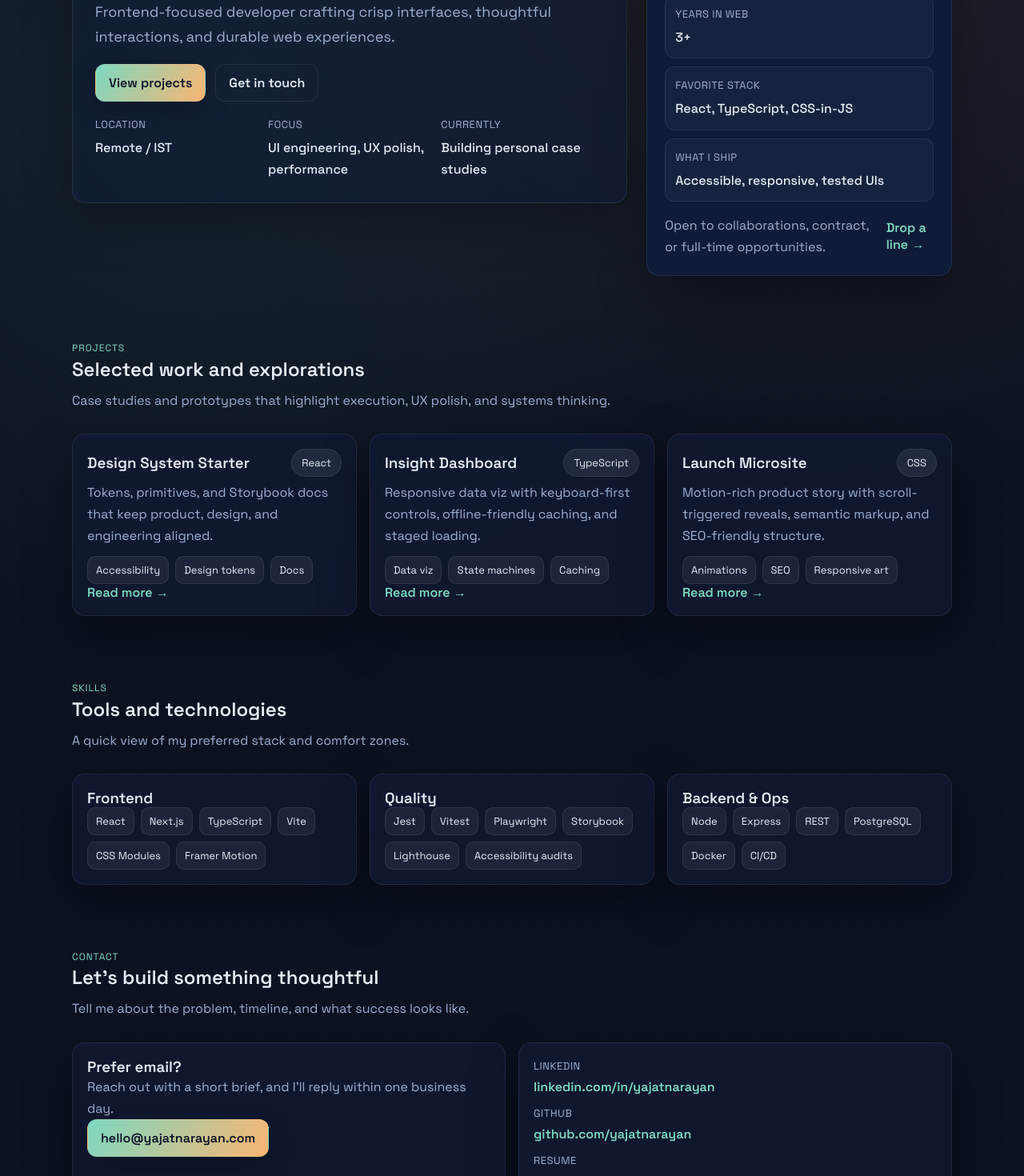
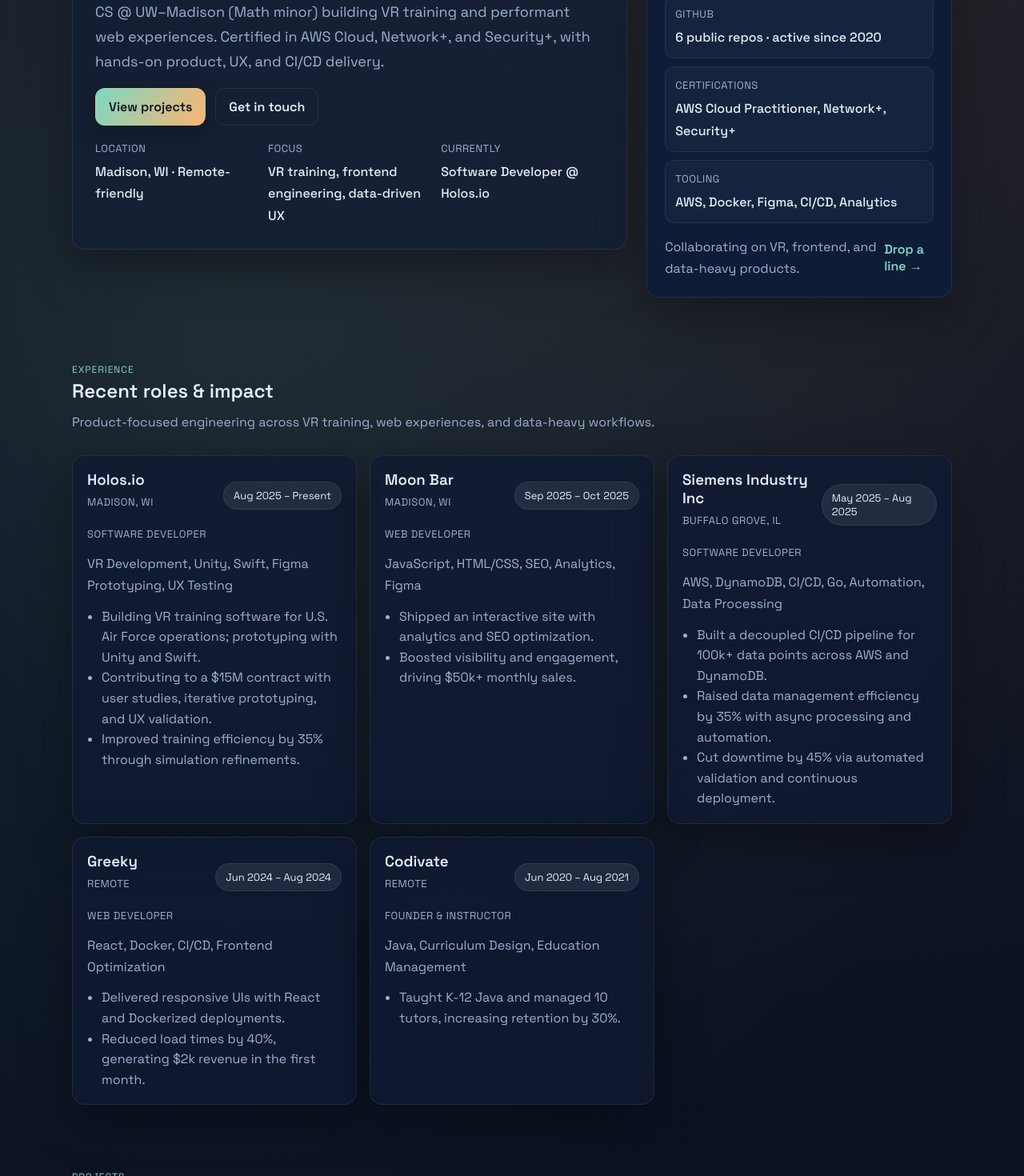
Before and after one commit to yajatnarayan/yajatnarayan.github.io, a React (Vite) app: page / in a window 1280 px wide. Shown: the part 320-1790 px from the top of the page at 80% size. Built offline with nearby package versions, Linux system fonts and the light colour scheme.

Commit message:
content: personalize portfolio with resume data

```diff
--- a/src/App.css
+++ b/src/App.css
@@ -286,6 +286,13 @@
   border: 1px solid var(--border);
 }
 
+.list {
+  margin: 10px 0 0;
+  padding-left: 18px;
+  color: var(--muted);
+  line-height: 1.6;
+}
+
 .link {
   display: inline-flex;
   align-items: center;
--- a/src/App.jsx
+++ b/src/App.jsx
@@ -3,49 +3,125 @@ import './App.css'
 
 const navItems = [
   { id: 'about', label: 'About' },
+  { id: 'experience', label: 'Experience' },
   { id: 'projects', label: 'Projects' },
   { id: 'skills', label: 'Skills' },
+  { id: 'education', label: 'Education' },
   { id: 'contact', label: 'Contact' },
 ]
 
 const projects = [
   {
-    title: 'Design System Starter',
-    tag: 'React',
+    title: 'Holos VR Training Platform',
+    tag: 'VR',
     description:
-      'Tokens, primitives, and Storybook docs that keep product, design, and engineering aligned.',
-    pills: ['Accessibility', 'Design tokens', 'Docs'],
+      'Building VR training software with Unity and Swift to streamline U.S. Air Force equipment training and reduce risk.',
+    pills: ['Unity', 'Swift', 'UX testing', 'Figma'],
+    link: 'https://www.linkedin.com/in/yajat-narayan-905926245/',
   },
   {
-    title: 'Insight Dashboard',
-    tag: 'TypeScript',
+    title: 'Moon Bar Digital Experience',
+    tag: 'Web',
     description:
-      'Responsive data viz with keyboard-first controls, offline-friendly caching, and staged loading.',
-    pills: ['Data viz', 'State machines', 'Caching'],
+      'Interactive marketing site with analytics and SEO tuning that drives >$50k monthly sales for a hospitality partner.',
+    pills: ['JavaScript', 'SEO', 'Analytics', 'Figma'],
+    link: 'https://github.com/yajatnarayan',
   },
   {
-    title: 'Launch Microsite',
-    tag: 'CSS',
+    title: 'Deep Learning Scene Recognition',
+    tag: 'AI',
     description:
-      'Motion-rich product story with scroll-triggered reveals, semantic markup, and SEO-friendly structure.',
-    pills: ['Animations', 'SEO', 'Responsive art'],
+      'LeNet-5 CNN in PyTorch for MiniPlaces; achieved 25%+ validation improvement with tuning and augmentation.',
+    pills: ['Python', 'PyTorch', 'CNN', 'Data pipelines'],
+    link: 'https://github.com/yajatnarayan/NeuralNetwork',
+  },
+  {
+    title: 'Password Security Analysis',
+    tag: 'Security',
+    description:
+      'Password hardening with Argon1, breach detection APIs, and simulated cracking to reduce vulnerability by 80%.',
+    pills: ['Python', 'Encryption', 'Security'],
+    link: 'https://github.com/yajatnarayan',
+  },
+]
+
+const experiences = [
+  {
+    company: 'Holos.io',
+    location: 'Madison, WI',
+    timeframe: 'Aug 2025 – Present',
+    role: 'Software Developer',
+    focus: 'VR Development, Unity, Swift, Figma Prototyping, UX Testing',
+    bullets: [
+      'Building VR training software for U.S. Air Force operations; prototyping with Unity and Swift.',
+      'Contributing to a $15M contract with user studies, iterative prototyping, and UX validation.',
+      'Improved training efficiency by 35% through simulation refinements.',
+    ],
+  },
+  {
+    company: 'Moon Bar',
+    location: 'Madison, WI',
+    timeframe: 'Sep 2025 – Oct 2025',
+    role: 'Web Developer',
+    focus: 'JavaScript, HTML/CSS, SEO, Analytics, Figma',
+    bullets: [
+      'Shipped an interactive site with analytics and SEO optimization.',
+      'Boosted visibility and engagement, driving $50k+ monthly sales.',
+    ],
+  },
+  {
+    company: 'Siemens Industry Inc',
+    location: 'Buffalo Grove, IL',
+    timeframe: 'May 2025 – Aug 2025',
+    role: 'Software Developer',
+    focus: 'AWS, DynamoDB, CI/CD, Go, Automation, Data Processing',
+    bullets: [
+      'Built a decoupled CI/CD pipeline for 100k+ data points across AWS and DynamoDB.',
+      'Raised data management efficiency by 35% with async processing and automation.',
+      'Cut downtime by 45% via automated validation and continuous deployment.',
+    ],
+  },
+  {
+    company: 'Greeky',
+    location: 'Remote',
+    timeframe: 'Jun 2024 – Aug 2024',
+    role: 'Web Developer',
+    focus: 'React, Docker, CI/CD, Frontend Optimization',
+    bullets: [
+      'Delivered responsive UIs with React and Dockerized deployments.',
+      'Reduced load times by 40%, generating $2k revenue in the first month.',
+    ],
+  },
+  {
+    company: 'Codivate',
+    location: 'Remote',
+    timeframe: 'Jun 2020 – Aug 2021',
+    role: 'Founder & Instructor',
+    focus: 'Java, Curriculum Design, Education Management',
+    bullets: ['Taught K-12 Java and managed 10 tutors, increasing retention by 30%.'],
   },
 ]
 
 const skills = [
   {
-    title: 'Frontend',
-    items: ['React', 'Next.js', 'TypeScript', 'Vite', 'CSS Modules', 'Framer Motion'],
+    title: 'Programming',
+    items: ['Python', 'Java', 'Go', 'Swift', 'C', 'JavaScript/React', 'SQL/MySQL', 'Julia'],
   },
   {
-    title: 'Quality',
-    items: ['Jest', 'Vitest', 'Playwright', 'Storybook', 'Lighthouse', 'Accessibility audits'],
+    title: 'Cloud & Ops',
+    items: ['AWS', 'Docker', 'CI/CD', 'DynamoDB', 'Git', 'Automation pipelines'],
   },
   {
-    title: 'Backend & Ops',
-    items: ['Node', 'Express', 'REST', 'PostgreSQL', 'Docker', 'CI/CD'],
+    title: 'Product & Tools',
+    items: ['Figma', 'UX testing', 'Analytics/SEO', 'Linear', 'VSCode', 'PyCharm', 'Eclipse'],
   },
 ]
+
+const education = {
+  school: 'University of Wisconsin–Madison',
+  timeline: 'Aug 2022 – Oct 2025',
+  details: ['B.S. Computer Science', 'Minor: Mathematics'],
+}
 
 function App() {
   const [navOpen, setNavOpen] = useState(false)
@@ -119,8 +195,8 @@ function App() {
             <p className="eyebrow">Portfolio 2025</p>
             <h1>Yajat Narayan</h1>
             <p className="lede">
-              Frontend-focused developer crafting crisp interfaces, thoughtful interactions, and durable web
-              experiences.
+              CS @ UW–Madison (Math minor) building VR training and performant web experiences. Certified in AWS Cloud,
+              Network+, and Security+, with hands-on product, UX, and CI/CD delivery.
             </p>
             <div className="hero__actions">
               <a className="btn" href="#projects">
@@ -133,39 +209,39 @@ function App() {
             <div className="hero__meta">
               <div>
                 <p className="meta__label">Location</p>
-                <p className="meta__value">Remote / IST</p>
+                <p className="meta__value">Madison, WI · Remote-friendly</p>
               </div>
               <div>
                 <p className="meta__label">Focus</p>
-                <p className="meta__value">UI engineering, UX polish, performance</p>
+                <p className="meta__value">VR training, frontend engineering, data-driven UX</p>
               </div>
               <div>
                 <p className="meta__label">Currently</p>
-                <p className="meta__value">Building personal case studies</p>
+                <p className="meta__value">Software Developer @ Holos.io</p>
               </div>
             </div>
           </div>
           <div className="hero__panel">
             <div className="panel__header">
               <p className="eyebrow">Snapshot</p>
-              <span className="pill pill--success">Available for work</span>
+              <span className="pill pill--success">Open to roles</span>
             </div>
             <ul className="panel__list">
               <li>
-                <p className="meta__label">Years in web</p>
-                <p className="meta__value">3+</p>
+                <p className="meta__label">GitHub</p>
+                <p className="meta__value">6 public repos · active since 2020</p>
               </li>
               <li>
-                <p className="meta__label">Favorite stack</p>
-                <p className="meta__value">React, TypeScript, CSS-in-JS</p>
+                <p className="meta__label">Certifications</p>
+                <p className="meta__value">AWS Cloud Practitioner, Network+, Security+</p>
               </li>
               <li>
-                <p className="meta__label">What I ship</p>
-                <p className="meta__value">Accessible, responsive, tested UIs</p>
+                <p className="meta__label">Tooling</p>
+                <p className="meta__value">AWS, Docker, Figma, CI/CD, Analytics</p>
               </li>
             </ul>
             <div className="panel__footer">
-              <p>Open to collaborations, contract, or full-time opportunities.</p>
+              <p>Collaborating on VR, frontend, and data-heavy products.</p>
               <a className="link" href="#contact">
                 Drop a line →
               </a>
@@ -173,13 +249,41 @@ function App() {
           </div>
         </section>
 
+        <section className="section" id="experience" data-section>
+          <div className="section__header">
+            <p className="eyebrow">Experience</p>
+            <h2>Recent roles & impact</h2>
+            <p className="section__lede">
+              Product-focused engineering across VR training, web experiences, and data-heavy workflows.
+            </p>
+          </div>
+          <div className="grid">
+            {experiences.map((exp) => (
+              <article key={exp.company} className="card card--project">
+                <div className="card__header">
+                  <div>
+                    <h3>{exp.company}</h3>
+                    <p className="meta__label">{exp.location}</p>
+                  </div>
+                  <span className="pill">{exp.timeframe}</span>
+                </div>
+                <p className="meta__label">{exp.role}</p>
+                <p>{exp.focus}</p>
+                <ul className="list">
+                  {exp.bullets.map((point) => (
+                    <li key={point}>{point}</li>
+                  ))}
+                </ul>
+              </article>
+            ))}
+          </div>
+        </section>
+
         <section className="section" id="projects" data-section>
           <div className="section__header">
             <p className="eyebrow">Projects</p>
             <h2>Selected work and explorations</h2>
-            <p className="section__lede">
-              Case studies and prototypes that highlight execution, UX polish, and systems thinking.
-            </p>
+            <p className="section__lede">Case studies spanning VR, web, ML, and security.</p>
           </div>
           <div className="grid">
             {projects.map((project) => (
@@ -194,8 +298,8 @@ function App() {
                     <span key={pill}>{pill}</span>
                   ))}
                 </div>
-                <a className="link" href="#">
-                  Read more →
+                <a className="link" href={project.link}>
+                  View details →
                 </a>
               </article>
             ))}
@@ -222,6 +326,21 @@ function App() {
           </div>
         </section>
 
+        <section className="section" id="education" data-section>
+          <div className="section__header">
+            <p className="eyebrow">Education</p>
+            <h2>{education.school}</h2>
+            <p className="section__lede">{education.timeline}</p>
+          </div>
+          <div className="card card--stacked">
+            {education.details.map((item) => (
+              <p key={item} className="meta__value">
+                {item}
+              </p>
+            ))}
+          </div>
+        </section>
+
         <section className="section" id="contact" data-section>
           <div className="section__header">
             <p className="eyebrow">Contact</p>
@@ -232,15 +351,15 @@ function App() {
             <div className="card">
               <h3>Prefer email?</h3>
               <p>Reach out with a short brief, and I&apos;ll reply within one business day.</p>
-              <a className="btn" href="mailto:hello@yajatnarayan.com">
-                hello@yajatnarayan.com
+              <a className="btn" href="mailto:yajatnarayan@gmail.com">
+                yajatnarayan@gmail.com
               </a>
             </div>
             <div className="card card--stacked">
               <div>
                 <p className="meta__label">LinkedIn</p>
-                <a className="link" href="https://www.linkedin.com">
-                  linkedin.com/in/yajatnarayan
+                <a className="link" href="https://www.linkedin.com/in/yajat-narayan-905926245/">
+                  linkedin.com/in/yajat-narayan-905926245
                 </a>
               </div>
               <div>
@@ -251,9 +370,7 @@ function App() {
               </div>
               <div>
                 <p className="meta__label">Resume</p>
-                <a className="link" href="#">
-                  Request the latest PDF →
-                </a>
+                <p className="meta__value">Available on request</p>
               </div>
             </div>
           </div>
```
